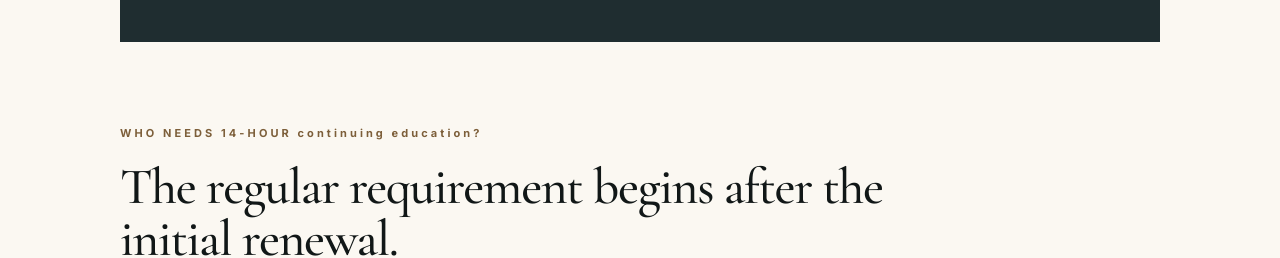
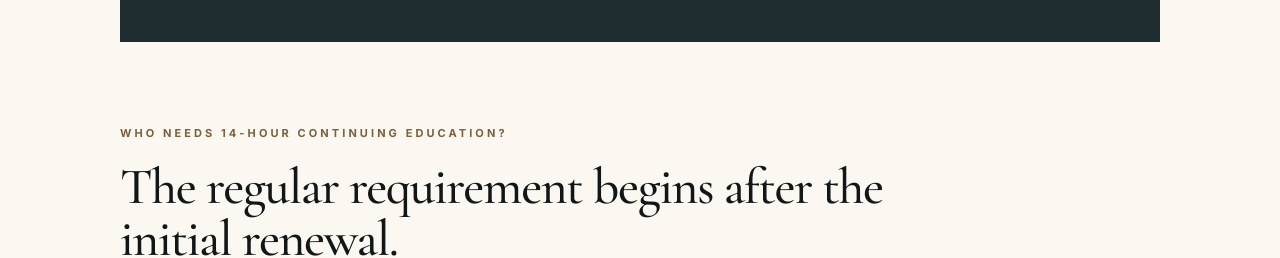
Before and after one commit to BrianLook/Greyson-Institute-Website, a Next.js app: page /florida-14-hour-real-estate-continuing-education in a window 1280 px wide. Shown: the part 4840-5098 px from the top of the page. Built offline with nearby package versions, Linux system fonts and the light colour scheme.

Commit message:
Polish expanded continuing education terminology and readability

```diff
--- a/app/florida-14-hour-real-estate-continuing-education/page.tsx
+++ b/app/florida-14-hour-real-estate-continuing-education/page.tsx
@@ -525,7 +525,7 @@ export default function Florida14HourContinuingEducationPage() {
             marginBottom: "82px",
           }}
         >
-          <p className="eyebrow">WHO NEEDS 14-HOUR continuing education?</p>
+          <p className="eyebrow">WHO NEEDS 14-HOUR CONTINUING EDUCATION?</p>
 
           <h2
             style={{
```
